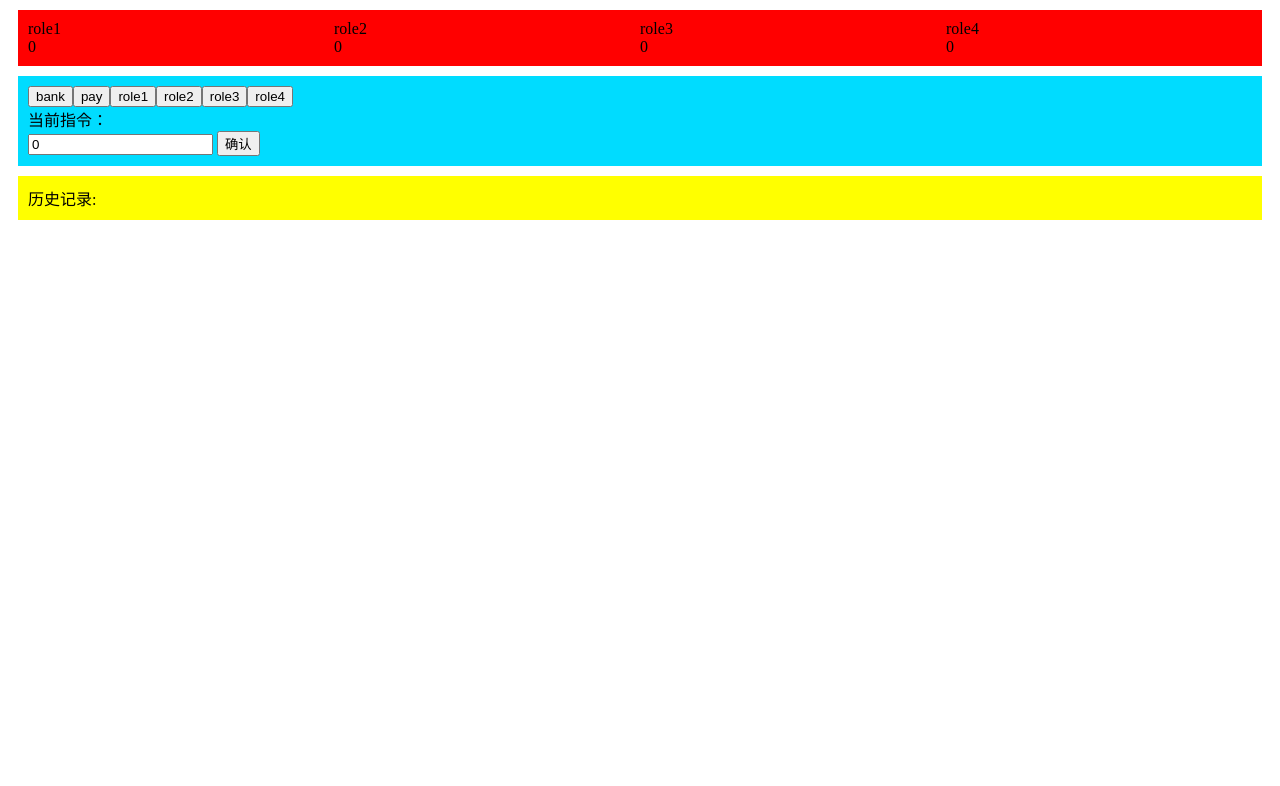
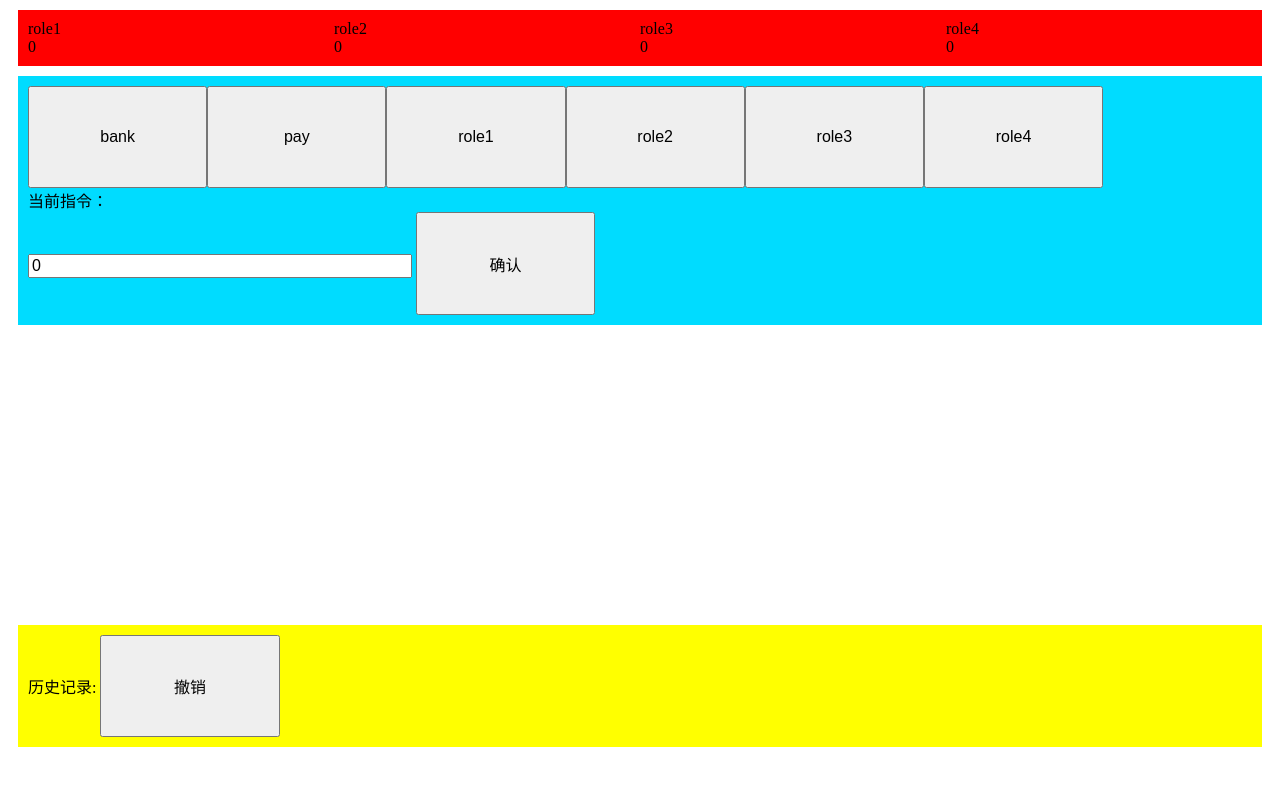
Before and after one commit to cxdongjack/monoply, a plain HTML site: page index.html in a window 1280 px wide. Drawn offline with nearby package versions, Linux system fonts and the light colour scheme.

Commit message:
add back function

```diff
--- a/index.html
+++ b/index.html
@@ -3,13 +3,16 @@
         <meta charset="utf-8">
         <meta name="viewport" content="width=device-width,initial-scale=1,user-scalable=no,minimal-ui">
         <meta name="format-detection" content="telephone=no">
-        <script src="https://cdn.jsdelivr.net/npm/vue"></script>
+        <!-- <script src="https://cdn.jsdelivr.net/npm/vue"></script> -->
+        <script src="vue.js"></script>
 
         <style>
             .card{margin:10px;padding: 10px;}
             .board{display: flex;background: red;}
             .board_role{width: 25vw;}
             .operation{background: #00dcff;}
+            button {width: 14vw; height: 8vw;font-size: 16px;}
+            input{font-size: 16px;width: 30vw;}
         </style>
     </header>
 
@@ -26,9 +29,10 @@
             <input v-model="money">
             <button @click="action='submit'">确认</button>
         </div>
-        <div class="card" style="background:yellow">
+        <div class="card" style="background:yellow;margin-top: 300px;">
             <span>历史记录:</span>
-            <div v-for="item in history">{{ item.toString() }}</div>
+            <button @click="back">撤销</button>
+            <div v-for="item in reverseHistory">{{ item.toString() }}</div>
         </div>
     </div>
 
@@ -49,6 +53,11 @@
                 players: ['role1', 'role2', 'role3', 'role4'],
                 operations: ['bank', 'pay', 'role1', 'role2', 'role3', 'role4'],
                 history: []
+            },
+            computed: {
+                reverseHistory: function() {
+                    return this.history.slice().reverse();
+                }
             },
             watch: {
                 action: function() {
@@ -80,7 +89,25 @@
                         this.roles[sender].score -= amount;
                         this.roles[receiver].score += amount;
                     }.bind(this));
-                }
+                },
+                back: function() {
+                    if (!confirm('确认撤销?')) {
+                        return;
+                    }
+                    if(this.history.length == 0) {
+                        return;
+                    }
+                    var actions = formatAction(this.history.pop());
+                    console.log('actions', actions);
+                    actions.forEach(function(action) {
+                        var sender = action[0];
+                        var receiver = action[1];
+                        var amount = +action[2];
+                        this.roles[sender].score += amount;
+                        this.roles[receiver].score -= amount;
+                    }.bind(this));
+                },
+
             }
         })
 
```
